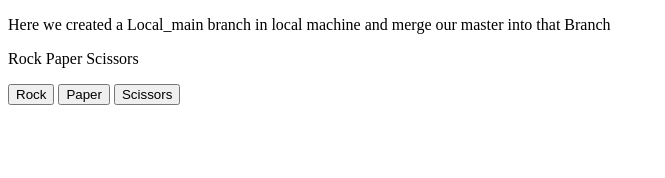
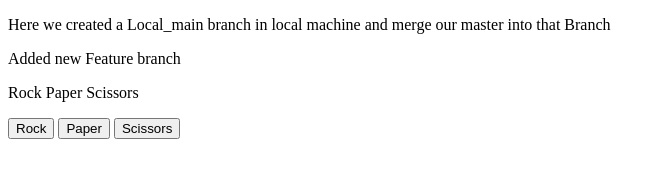
Before and after one commit to HV1809/RockPapperScissors.JS, a plain HTML site: page 07-RockPaperSciccors.html in a window 1280 px wide. Shown: the whole page, without its empty margins (0-665 px from the left). Drawn offline with Linux system fonts and the light colour scheme.

Commit message:
Added New paragraph line  at line no 14 <P> Added new Feature Branch <p>

```diff
--- a/07-RockPaperSciccors.html
+++ b/07-RockPaperSciccors.html
@@ -11,6 +11,7 @@
 
 <body>
     <p> Here we created a Local_main branch in local machine and merge our master into that Branch</p>
+    <p> Added new Feature branch</p>
     <p> Rock Paper Scissors</p>
 
     <button onclick="
```
